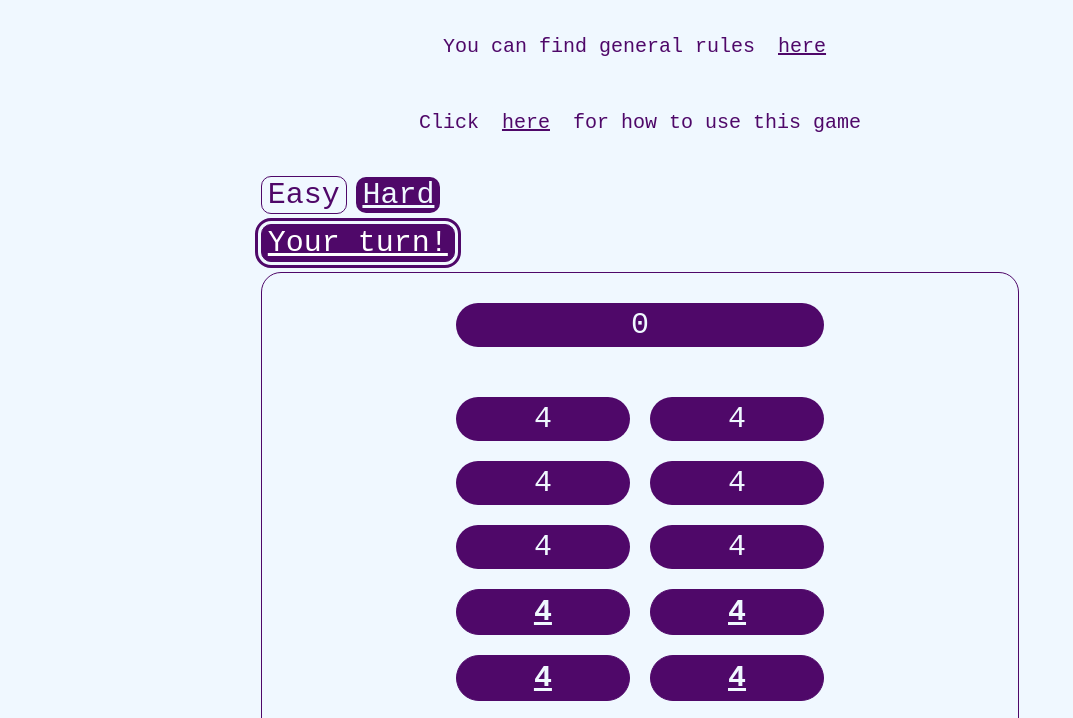
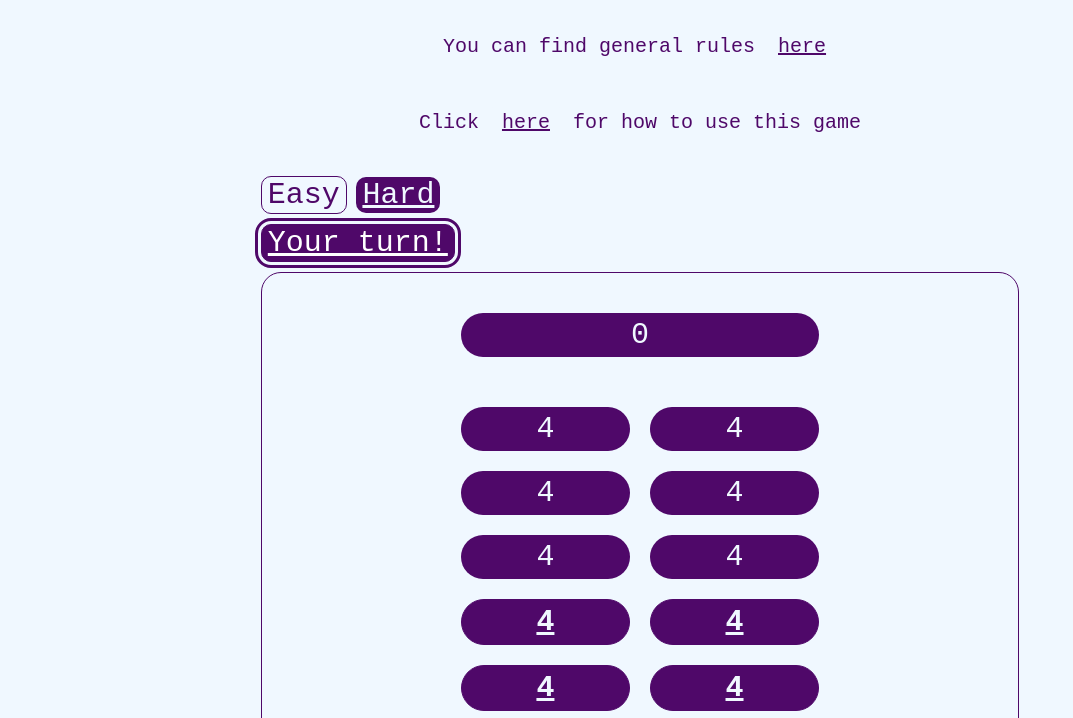
Before and after one commit to RustyZipTie/PortfolioProject-Mancala, a plain HTML site: page Mancala.html in a window 1280 px wide. Shown: the part 75-793 px from the top of the page, without its empty margins (0-1073 px from the left). Drawn offline with Linux system fonts and the light colour scheme.

Commit message:
addressing slow-show in the guide and adding padding to board so that hand representation does not touch edge

```diff
--- a/Styles.css
+++ b/Styles.css
@@ -72,6 +72,7 @@ button{
     border-radius: 20px;
     grid-template-columns:[pre] 1fr [start] 1fr [middle] 1fr [end] 1fr [post];
     gap: 20px;
+    padding: 10px;
 }
 .r{
     grid-column-start: middle;
```
Also changed, not shown: Guide.html (+1 -0 lines).
